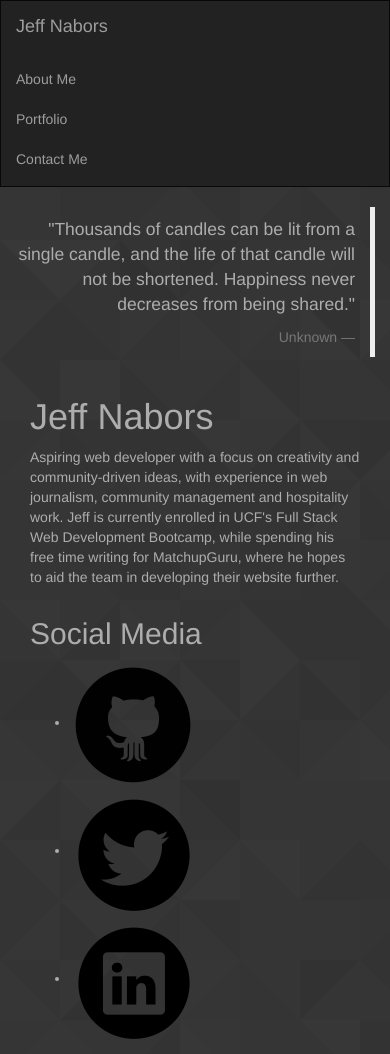
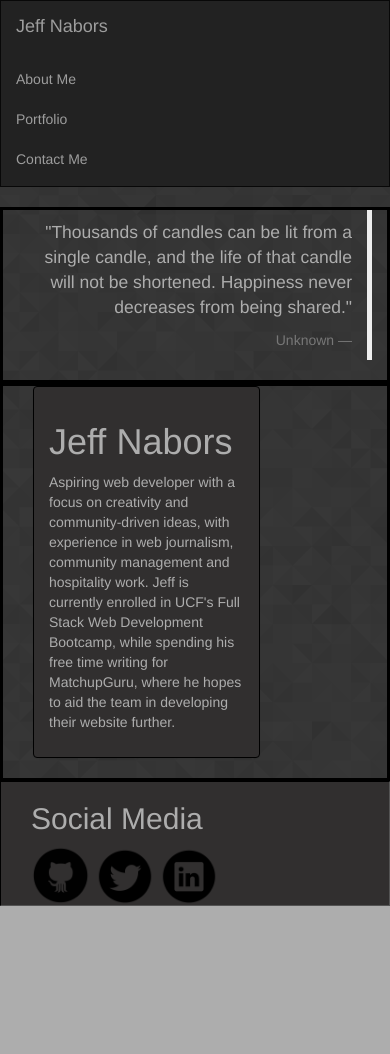
Before and after one commit to rkdnc/Bootstrap-Portfolio, a plain HTML site: page index.html in a window 390 px wide. After the commit the page ends 906 px from the top, so only its background shows below. Drawn offline with nearby package versions, Linux system fonts and the light colour scheme.

Commit message:
Added css styling and frustration

```diff
--- a/assets/style.css
+++ b/assets/style.css
@@ -1,7 +1,44 @@
 body {
     background-color: #adadad;
-    background-image: url("images/background.png")
+    background-image: url("images/background.png");
+    background-size: contain;
+    color: #adadad;
+    background-repeat: none;
+    /* width: 880px; */
 }
-body {
-    color: #adadad;
+ /* sidebar styling */
+ .contact {
+     list-style-type: none;
+     margin: 0;
+     padding: 0;
+ }
+.icon {
+     display: inline;
+ }
+ a img {
+     width: 60px;
+ }
+ h2 {
+    width: 100%;
+ }
+ .col-lg-4{
+    border-style: inset;
+    border-color: #000000;
+    border-width: 1px;
+    background-color: #312f2f;
 }
+/* Panel settings */
+.panel {
+    background-color: #312f2f;
+    border-color: #000000;
+    width: 70%;
+}
+.col-lg-8 {
+    border-style: solid;
+    border-color: #000000;
+}
+
+.col-lg-12 {
+    border-style: solid;
+    border-color: #000000;
+}
--- a/index.html
+++ b/index.html
@@ -1,9 +1,11 @@
 <!DOCTYPE html>
 <html lang="en-us">
+
 <head>
     <title>Jeff Nabors</title>
     <meta charset="UTF-8">
-        <link rel="stylesheet" href="https://maxcdn.bootstrapcdn.com/bootstrap/3.3.7/css/bootstrap.min.css" integrity="sha384-BVYiiSIFeK1dGmJRAkycuHAHRg32OmUcww7on3RYdg4Va+PmSTsz/K68vbdEjh4u" crossorigin="anonymous">
+    <link rel="stylesheet" href="https://maxcdn.bootstrapcdn.com/bootstrap/3.3.7/css/bootstrap.min.css" integrity="sha384-BVYiiSIFeK1dGmJRAkycuHAHRg32OmUcww7on3RYdg4Va+PmSTsz/K68vbdEjh4u"
+        crossorigin="anonymous">
     <link rel="stylesheet" type="text/css" href="assets/style.css">
 </head>
 <!-- Navbar begins -->
@@ -15,37 +17,67 @@
             </div>
         </div>
         <ul class="nav navbar-nav navbar-right">
-                <li><a href="index.html">About Me</a></li>
-                <li><a href="portfolio.html">Portfolio</a></li>
-                <li><a href="contact.html">Contact Me</a></li>
+            <li>
+                <a href="index.html">About Me</a>
+            </li>
+            <li>
+                <a href="portfolio.html">Portfolio</a>
+            </li>
+            <li>
+                <a href="contact.html">Contact Me</a>
+            </li>
         </ul>
     </div>
 </nav>
+
 <body>
     <div class="container-fluid">
         <div class="row">
             <div class="col-lg-12">
-                    <blockquote class="blockquote-reverse"><p>"Thousands of candles can be lit from a single candle, and the life of that candle will not be shortened. Happiness never decreases from being shared."<footer>Unknown</footer></p></blockquote>
+                <blockquote class="blockquote-reverse">
+                    <p>"Thousands of candles can be lit from a single candle, and the life of that candle will not be shortened.
+                        Happiness never decreases from being shared."
+                        <footer>Unknown</footer>
+                    </p>
+                </blockquote>
             </div>
         </div>
         <div class="row">
             <div class="col-lg-8">
                 <div class="container">
+                    <div class="panel panel-default">
+                        <div class="panel-body profile-content">
                             <h1>Jeff Nabors</h1>
-                    <p>Aspiring web developer with a focus on creativity and community-driven ideas, with experience in web journalism, community management and hospitality work. Jeff is currently enrolled in UCF's Full Stack Web Development Bootcamp, while spending his free time writing for MatchupGuru, where he hopes to aid the team in developing their website further.</p>
+                            <p>Aspiring web developer with a focus on creativity and community-driven ideas, with experience
+                                in web journalism, community management and hospitality work. Jeff is currently enrolled
+                                in UCF's Full Stack Web Development Bootcamp, while spending his free time writing for MatchupGuru,
+                                where he hopes to aid the team in developing their website further.</p>
+                        </div>
+                    </div>
                 </div>
             </div>
             <div class="col-lg-4">
                 <div class="container">
                     <h2>Social Media</h2>
-                        <ul>
-                            <li><a href="https://github.com/rkdnc"><img src="assets/images/github.png"</a></li>
-                            <li><a href="https://twitter.com/RKDncMTG"><img src="assets/images/twitter.png"></a></li>
-                            <li><a href="https://www.linkedin.com/in/jeff-nabors-779a14114/"><img src="assets/images/linkedin.png"</a></li>
+                    <ul class="contact">
+                        <li class="icon">
+                            <a href="https://github.com/rkdnc">
+                                <img src="assets/images/github.png" </a>
+                        </li>
+                        <li class="icon">
+                            <a href="https://twitter.com/RKDncMTG">
+                                <img src="assets/images/twitter.png">
+                            </a>
+                        </li>
+                        <li class="icon">
+                            <a href="https://www.linkedin.com/in/jeff-nabors-779a14114/">
+                                <img src="assets/images/linkedin.png" </a>
+                        </li>
                     </ul>
                 </div>
             </div>
         </div>
     </div>
 </body>
+
 </html>
```
Also changed, not shown: index2.html (deleted, +0 -52 lines). Lines whose indentation alone changed are shown as unchanged.
